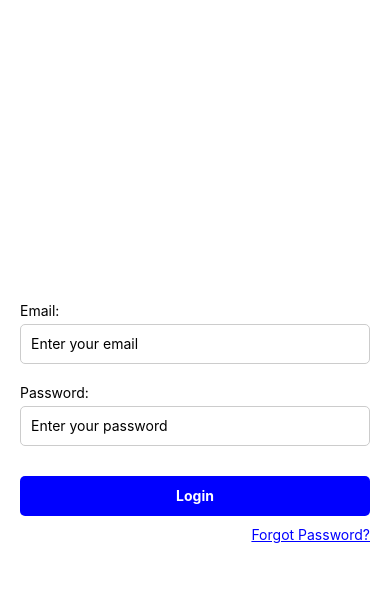
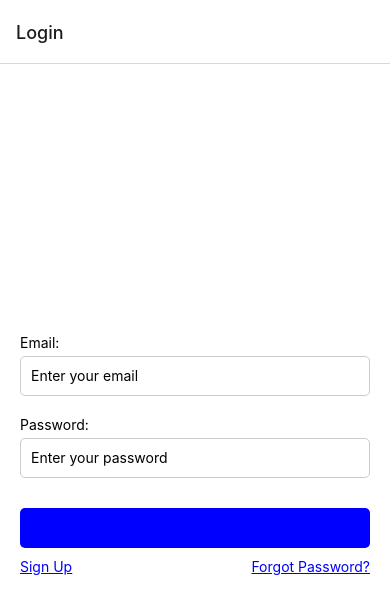
Before and after one commit to KlajdiGashi/TravelQuest, a React Native app in the folder FrontEnd/: screen /Login in a window 390 px wide. Shown: the top 614 px of the page. Built offline with nearby package versions, Linux system fonts and the light colour scheme.

Commit message:
TQ-1:Fixed the Login Screen and the App.js file

```diff
--- a/FrontEnd/App.js
+++ b/FrontEnd/App.js
@@ -1,95 +1,20 @@
-import React, { useState } from 'react';
-import { StyleSheet, Text, View, TextInput, TouchableOpacity } from 'react-native';
-import ForgotPasswordScreen from './ForgotPassword';
+import React from 'react';
+import { NavigationContainer } from '@react-navigation/native';
+import { createNativeStackNavigator } from '@react-navigation/native-stack';
+import LoginScreen from './LoginScreen';
+import SignupScreen from './SignupScreen';
+import ForgotPasswordScreen from './ForgotPasswordScreen';
+
+const Stack = createNativeStackNavigator();
 
 export default function App() {
-  const [email, setEmail] = useState('');
-  const [password, setPassword] = useState('');
-
-  const handleLogin = () => {
-    // API here (Very important)
-    console.log('Email:', email);
-    console.log('Password:', password);
-
-    // navigation.navigate('ForgotPassword'); // Remove this line
-    console.log('Navigating to Forgot Password screen');
-  };
-
   return (
-    <View style={styles.container}>
-      <View style={styles.inputContainer}>
-        <Text style={styles.label}>Email:</Text>
-        <TextInput
-          style={styles.input}
-          onChangeText={setEmail}
-          value={email}
-          placeholder="Enter your email"
-          keyboardType="email-address"
-          autoCapitalize="none"
-        />
-      </View>
-      <View style={styles.inputContainer}>
-        <Text style={styles.label}>Password:</Text>
-        <TextInput
-          style={styles.input}
-          onChangeText={setPassword}
-          value={password}
-          placeholder="Enter your password"
-          secureTextEntry
-        />
-      </View>
-      <TouchableOpacity onPress={handleLogin} style={styles.loginButton}>
-        <Text style={styles.buttonText}>Login</Text>
-      </TouchableOpacity>
-      <TouchableOpacity onPress={() => console.log('Forgot password clicked')} style={styles.forgotPassword}>
-        <Text style={styles.forgotPasswordText}>Forgot Password?</Text>
-      </TouchableOpacity>
-    </View>
+    <NavigationContainer>
+      <Stack.Navigator>
+        <Stack.Screen name="Login" component={LoginScreen} />
+        <Stack.Screen name="Signup" component={SignupScreen} />
+        <Stack.Screen name="ForgotPassword" component={ForgotPasswordScreen} />
+      </Stack.Navigator>
+    </NavigationContainer>
   );
 }
-
-const styles = StyleSheet.create({
-  container: {
-    flex: 1,
-    backgroundColor: '#fff',
-    alignItems: 'center',
-    justifyContent: 'center',
-    paddingHorizontal: 20,
-  },
-  inputContainer: {
-    width: '100%',
-    marginBottom: 20,
-  },
-  label: {
-    marginBottom: 5,
-  },
-  input: {
-    width: '100%',
-    height: 40,
-    borderWidth: 1,
-    borderColor: '#ccc',
-    borderRadius: 5,
-    paddingHorizontal: 10,
-  },
-  loginButton: {
-    backgroundColor: 'blue',
-    width: '100%',
-    height: 40,
-    justifyContent: 'center',
-    alignItems: 'center',
-    borderRadius: 5,
-    marginTop: 10,
-  },
-  buttonText: {
-    color: '#fff',
-    fontWeight: 'bold',
-  },
-  forgotPassword: {
-    alignSelf: 'flex-end',
-    marginTop: 10,
-  },
-  forgotPasswordText: {
-    color: 'blue',
-    textDecorationLine: 'underline',
-  },
-});
--- /dev/null
+++ b/FrontEnd/LoginScreen.js
@@ -0,0 +1,105 @@
+import React, { useState } from 'react';
+import { StyleSheet, Text, View, TextInput, TouchableOpacity } from 'react-native';
+
+export default function LoginScreen({ navigation }) {
+  const [email, setEmail] = useState('');
+  const [password, setPassword] = useState('');
+
+  const handleLogin = () => {
+    // API here (Very important)
+    console.log('Email:', email);
+    console.log('Password:', password);
+  };
+
+  const handleSignup = () => {
+    navigation.navigate('Signup');
+  };
+  const handleForgotPassword = () => {
+    navigation.navigate('ForgotPassword'); // Navigate to ForgotPasswordScreen
+  };
+
+  return (
+    <View style={styles.container}>
+      <View style={styles.inputContainer}>
+        <Text style={styles.label}>Email:</Text>
+        <TextInput
+          style={styles.input}
+          onChangeText={setEmail}
+          value={email}
+          placeholder="Enter your email"
+          keyboardType="email-address"
+          autoCapitalize="none"
+        />
+      </View>
+      <View style={styles.inputContainer}>
+        <Text style={styles.label}>Password:</Text>
+        <TextInput
+          style={styles.input}
+          onChangeText={setPassword}
+          value={password}
+          placeholder="Enter your password"
+          secureTextEntry
+        />
+      </View>
+      <TouchableOpacity onPress={handleLogin} style={styles.loginButton}>
+        <Text style={styles.buttonText}>Login</Text>
+      </TouchableOpacity>
+      <View style={styles.buttonContainer}>
+        <TouchableOpacity onPress={handleSignup} style={styles.buttonText}>
+          <Text style={styles.buttonText}>Sign Up</Text>
+        </TouchableOpacity>
+        <TouchableOpacity onPress={handleForgotPassword}>
+        <Text style={styles.forgotPasswordText}>Forgot Password?</Text>
+      </TouchableOpacity>
+      </View>
+    </View>
+  );
+}
+
+const styles = StyleSheet.create({
+  container: {
+    flex: 1,
+    backgroundColor: '#fff',
+    alignItems: 'center',
+    justifyContent: 'center',
+    paddingHorizontal: 20,
+  },
+  inputContainer: {
+    width: '100%',
+    marginBottom: 20,
+  },
+  label: {
+    marginBottom: 5,
+  },
+  input: {
+    width: '100%',
+    height: 40,
+    borderWidth: 1,
+    borderColor: '#ccc',
+    borderRadius: 5,
+    paddingHorizontal: 10,
+  },
+  loginButton: {
+    backgroundColor: 'blue',
+    width: '100%',
+    height: 40,
+    justifyContent: 'center',
+    alignItems: 'center',
+    borderRadius: 5,
+    marginTop: 10,
+  },
+  buttonContainer: {
+    flexDirection: 'row',
+    justifyContent: 'space-between',
+    width: '100%',
+    marginTop: 10,
+  },
+  buttonText: {
+    color: 'blue',
+    textDecorationLine: 'underline',
+  },
+  forgotPasswordText: {
+    color: 'blue',
+    textDecorationLine: 'underline',
+  },
+});
```
